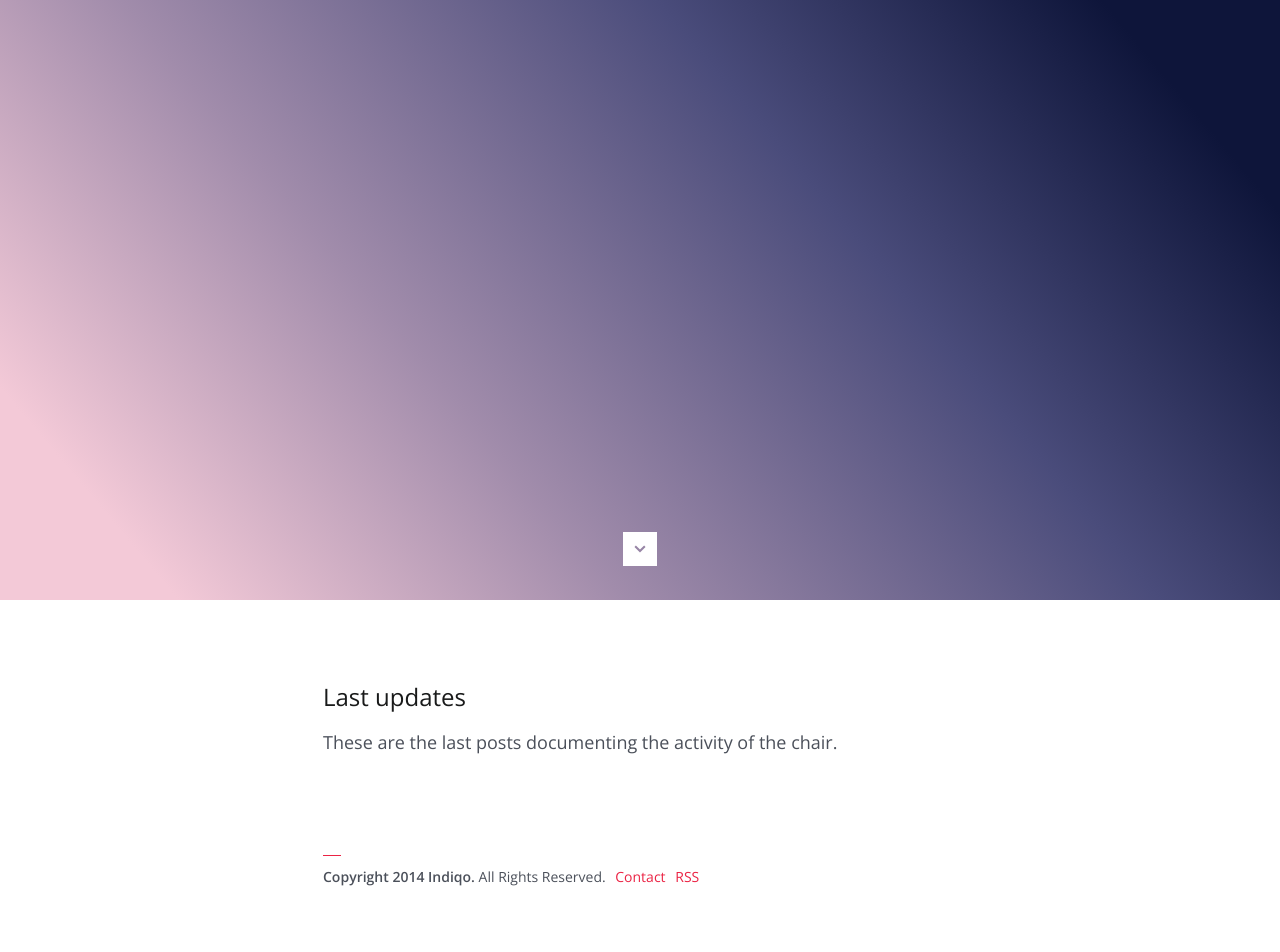
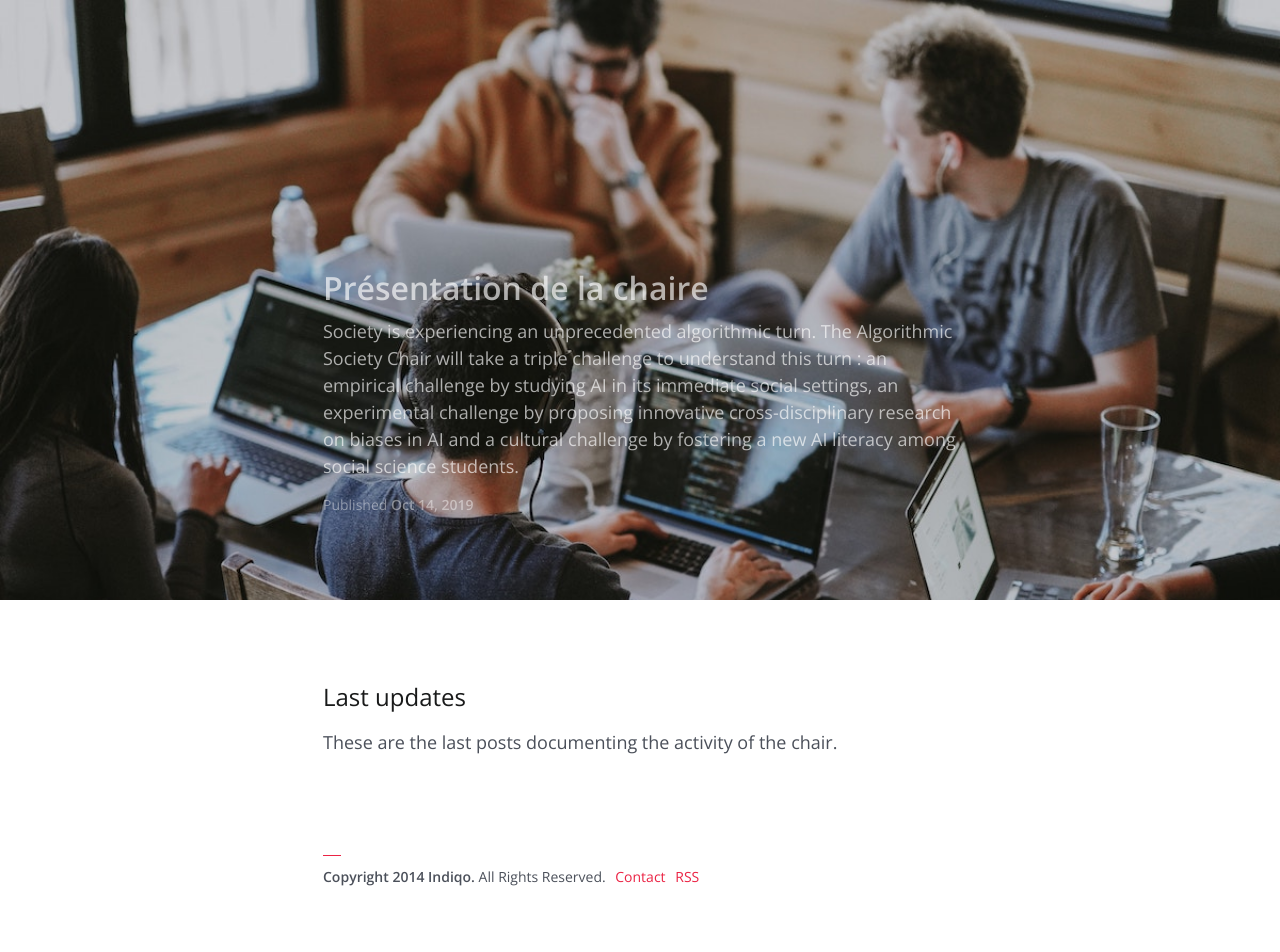
Before and after one commit to gillesbastin/algorithmicsociety, a Jekyll site: the page built from index.md, in a window 1280 px wide. Built offline with Jekyll 4.4.1, drawn with Linux system fonts in a browser that asks for light colours; our own code applies the rules of GitHub Pages for plain Markdown files.

Commit message:
Update index.md

```diff
--- a/index.md
+++ b/index.md
@@ -7,7 +7,7 @@ navigation: true
 
 date:       2019-10-14
 image:      header-1.jpg
-excerpt:    Society is experiencing an unprecedented algorithmic turn. The Algorithmic Society Chair will take a triple challenge to understand this turn : an empirical challenge by studying AI in its immediate social settings, an experimental challenge by proposing innovative cross-disciplinary research on biases in AI and a cultural challenge by fostering a new AI literacy among social science students.
+excerpt:    "Society is experiencing an unprecedented algorithmic turn. The Algorithmic Society Chair will take a triple challenge to understand this turn : an empirical challenge by studying AI in its immediate social settings, an experimental challenge by proposing innovative cross-disciplinary research on biases in AI and a cultural challenge by fostering a new AI literacy among social science students."
 gradient:   1
 
 ---
```
